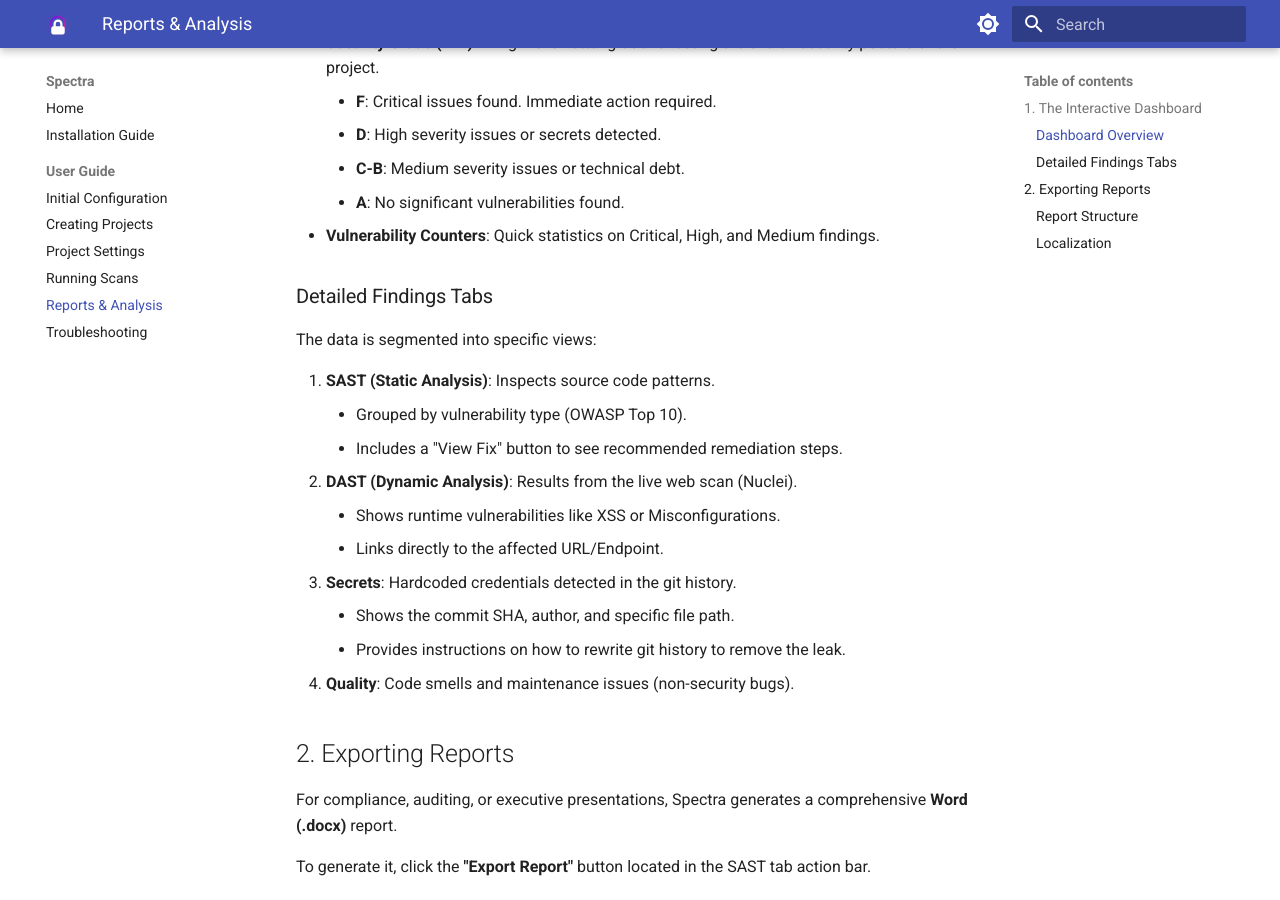
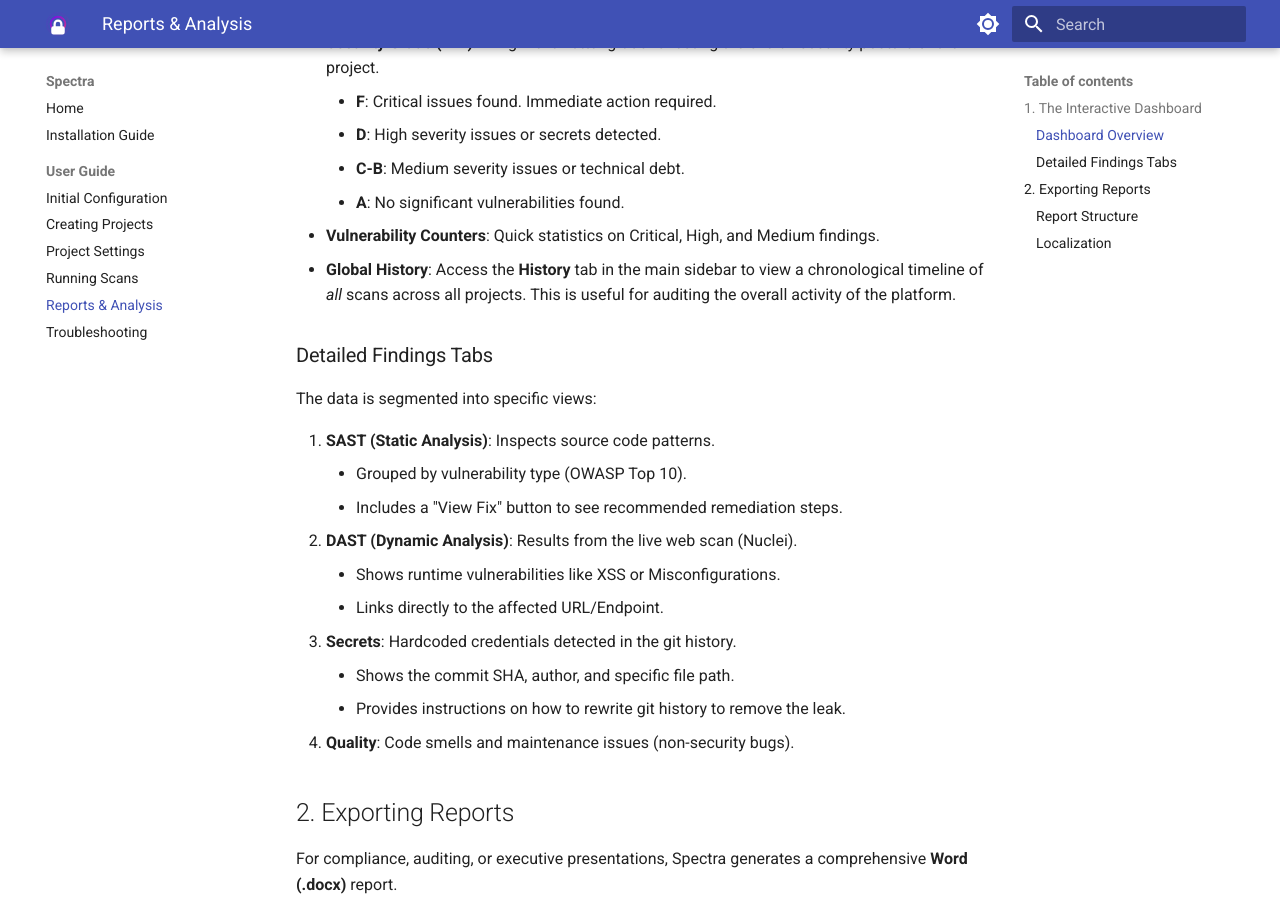
Before and after one commit to assiadialeb/Spectra, an MkDocs documentation site: the page built from docs/user-guide/reports.md, in a window 1280 px wide and 900 px high, scrolled down 463 px. Built offline with MkDocs 1.6.1 and Material for MkDocs 9.7.7, drawn with Linux system fonts in a browser that asks for light colours.

Commit message:
docs: Add Global History section to the reports user guide.

```diff
--- a/docs/user-guide/reports.md
+++ b/docs/user-guide/reports.md
@@ -16,6 +16,7 @@
     *   **C-B**: Medium severity issues or technical debt.
     *   **A**: No significant vulnerabilities found.
 *   **Vulnerability Counters**: Quick statistics on Critical, High, and Medium findings.
+*   **Global History**: Access the **History** tab in the main sidebar to view a chronological timeline of *all* scans across all projects. This is useful for auditing the overall activity of the platform.
 
 ### Detailed Findings Tabs
 
```
